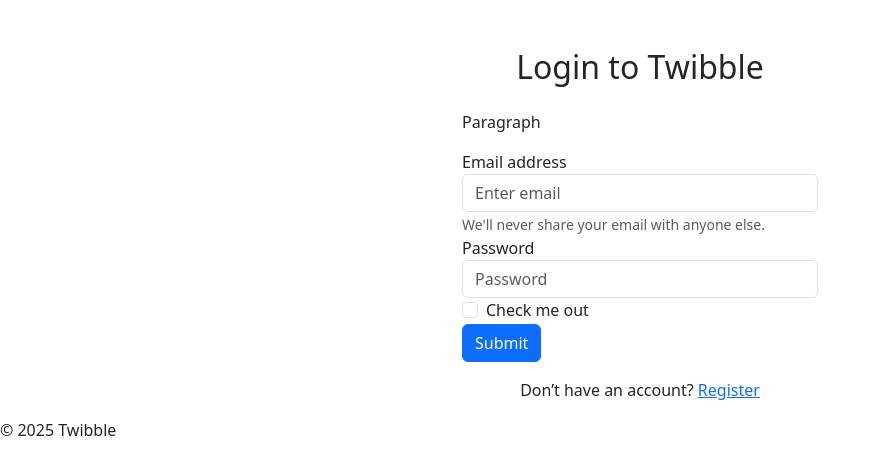
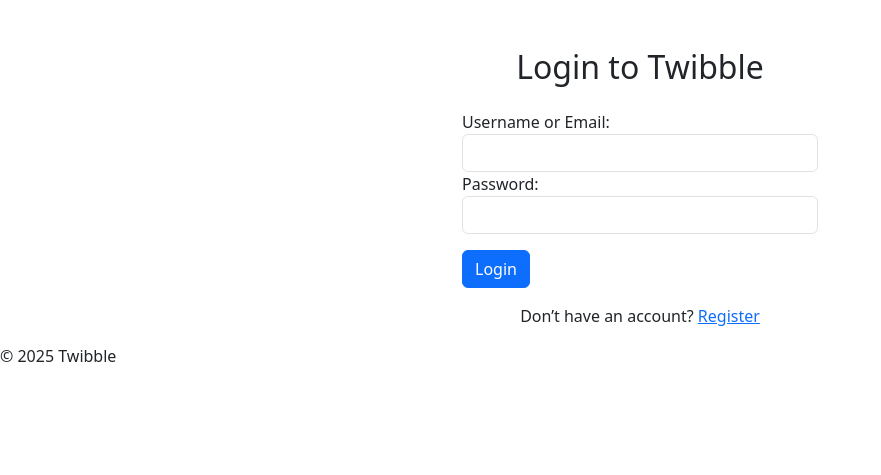
Before and after one commit to DevMohammad-SA/Twibble, a Django app: page /users/login/ in a window 1280 px wide. Shown: the part 56-531 px from the top of the page, without its empty margins (0-881 px from the left). Run offline with Django 5.2, Linux system fonts and the light colour scheme; parts of the project's set-up code (start-up, migrations or seed data) failed here and were passed over; some libraries are stand-ins or nearby versions.

Commit message:
update login template

```diff
--- a/users/templates/users/login.html
+++ b/users/templates/users/login.html
@@ -6,26 +6,26 @@
     <div class="row justify-content-center">
         <div class="col-md-4">
             <h2 class="text-center mb-4">Login to Twibble</h2>
-            <p>Paragraph</p>
             <form method="post">
                 {% csrf_token %}
+                {%for field in authentication_form%}
+                  {%for error in field.errors %}
+                    <div class="text-danger">{{error}}
+                    {%endfor%}
+                {%endfor%}
                 <div class="form-group">
-                    <label for="exampleInputEmail1">Email address</label>
-                    <input type="email" class="form-control" id="exampleInputEmail1" aria-describedby="emailHelp" placeholder="Enter email">
-                    <small id="emailHelp" class="form-text text-muted">We'll never share your email with anyone else.</small>
+                    {{authentication_form.username.label_tag}}
+                    {{authentication_form.username}}
                 </div>
                 <div class="form-group">
-                    <label for="exampleInputPassword1">Password</label>
-                    <input type="password" class="form-control" id="exampleInputPassword1" placeholder="Password">
+                  {{authentication_form.password.label_tag}}
+                  {{authentication_form.password}}
                 </div>
-                <div class="form-check">
-                    <input type="checkbox" class="form-check-input" id="exampleCheck1">
-                    <label class="form-check-label" for="exampleCheck1">Check me out</label>
-                </div>
-                <button type="submit" class="btn btn-primary">Submit</button>
-                            <p class="mt-3 text-center">
-                Don’t have an account? <a href="{% url 'users:register' %}">Register</a>
-            </p>
+                <div class="form-group">
+                  <button type="submit" class="mt-3 text-center btn btn-primary">Login</button>
+                  </div>
+                  <p class="mt-3 text-center">Don’t have an account? <a href="{% url 'users:register' %}">Register</a>
+                  </p>
             </form>
 
         </div>
```
